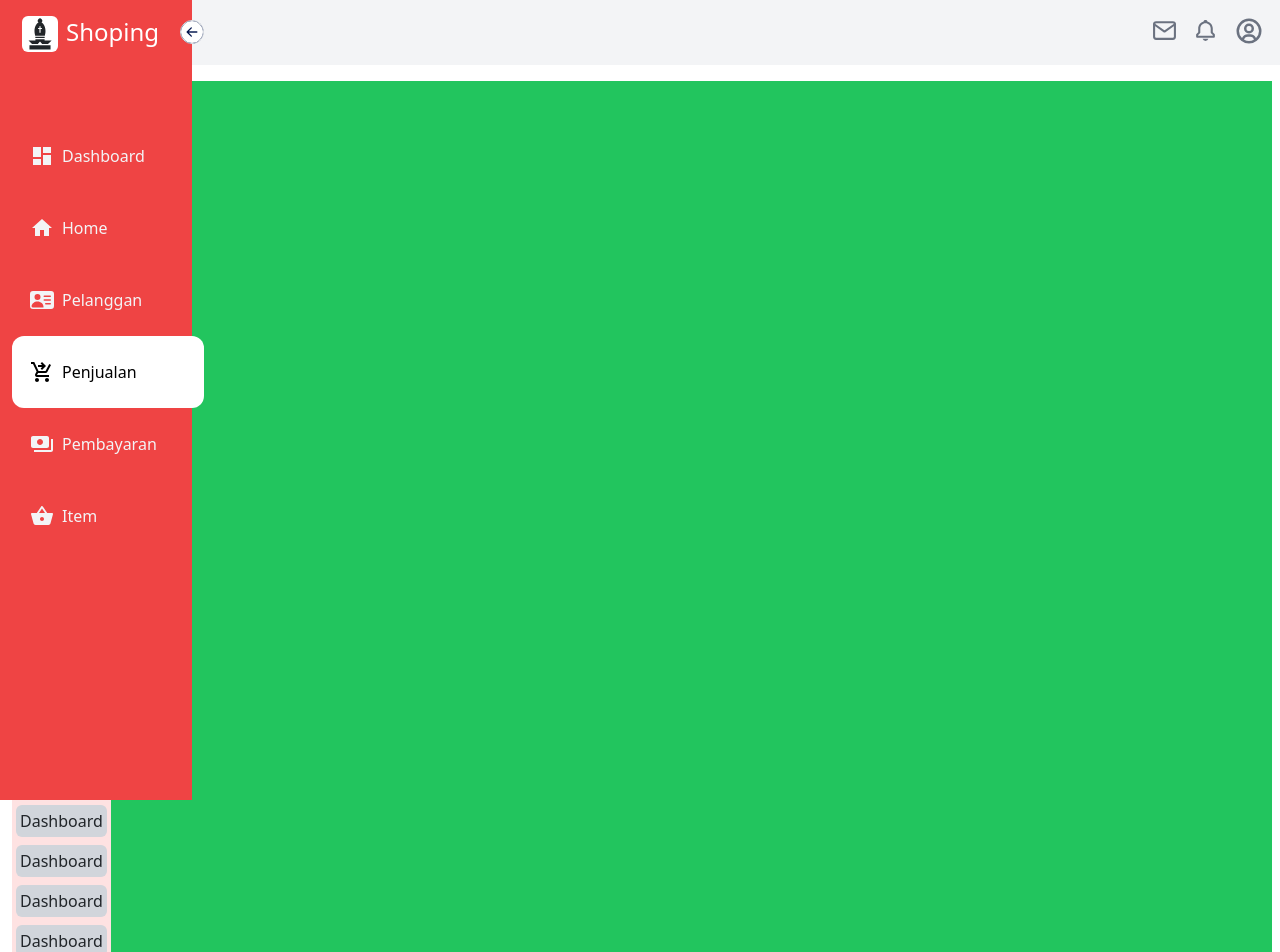
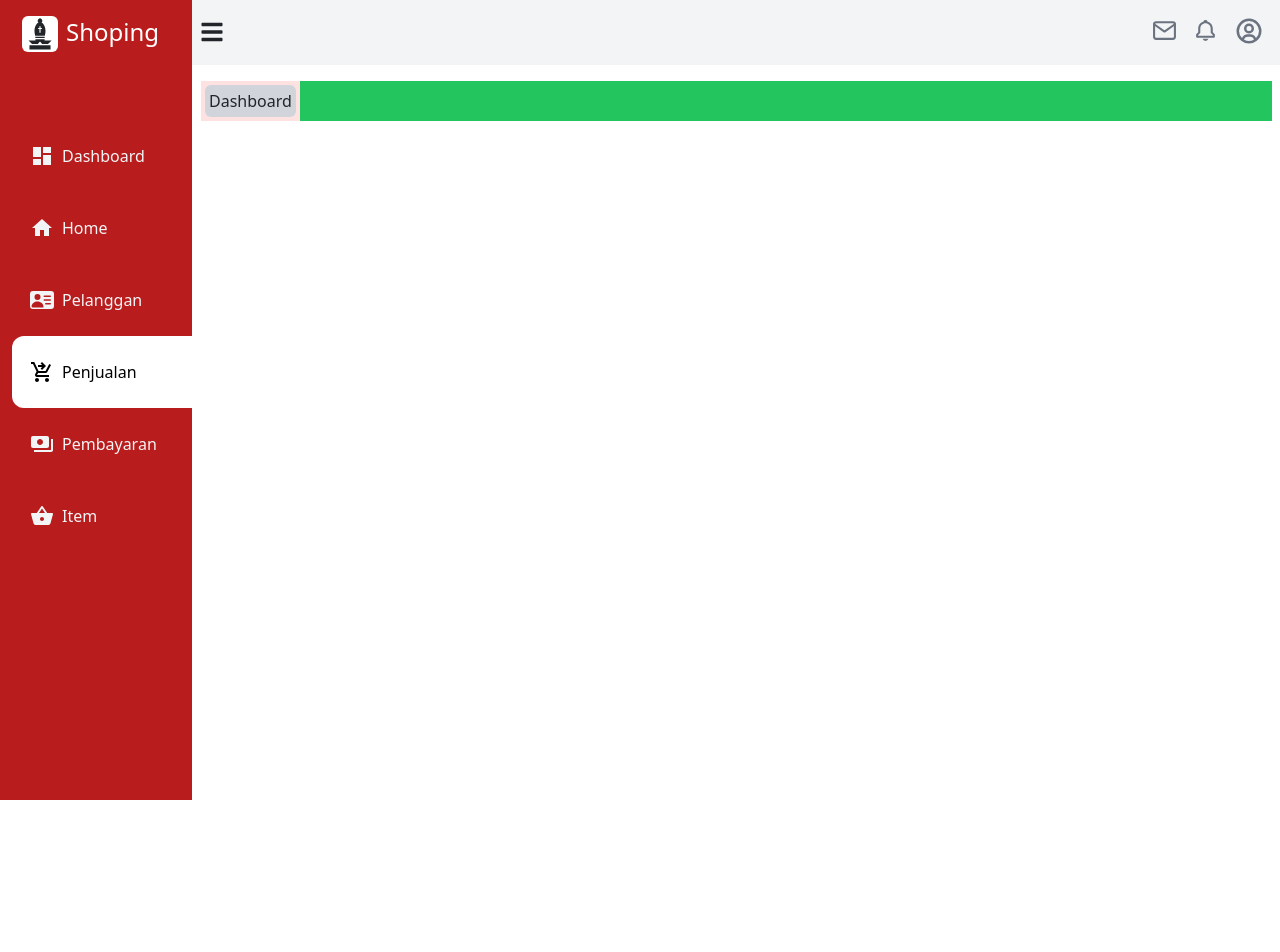
Before and after one commit to daaeng/penjualan, a React (Create React App) app: page /dpen in a window 1280 px wide. Shown: the top 952 px of the page. After the commit the page ends 800 px from the top, so only its background shows below. Built offline with nearby package versions, Linux system fonts and the light colour scheme.

Commit message:
sidebar_eror

```diff
--- a/src/App.css
+++ b/src/App.css
@@ -1,12 +1,18 @@
+:root{
+  --header-height: 3rem;
+  --nav-width: 65px;
+
+}
+
 *{
   margin: 0;
   padding: 0;
   text-decoration: none;
 }
 
-.container{
+/* .container{
   display: flex;
-}
+} */
 
 main{
   width: 100%;
@@ -71,19 +77,24 @@ nav{
   height: 100%;
   width: 100%;
   z-index: 1;
+
 }
 
 .space-toggle{
   padding-left: calc(var(--nav-width) + 1rem);
 }
 
-
+section{
+  position: relative;
+  width: 100%;
+}
 
 .active{
   background: white;
   color: black;
   text-decoration: none;
 }
+
 
 @media only screen and (max-width : 1920px) {
 
@@ -96,8 +107,6 @@ nav{
   }
 
   section{
-    position: relative;
     padding-left: calc(var(--nav-width) + 1rem);
-    height: 100%;
   }
 }
--- a/src/component/Dash/dash.js
+++ b/src/component/Dash/dash.js
@@ -7,7 +7,7 @@ import Search from './search';
 import {useNavigate} from 'react-router-dom'
 // import DataGrafGAB from '../chart/dataGrafGAB';
 
-function Dash() {
+function Dash(open) {
 
   const navigate = useNavigate()
 
@@ -18,7 +18,7 @@ function Dash() {
     <>
 
 
-      <div className='px-14 flex-1 pt-3 ml-20 mr-3 '>
+      <div className={`px-14 flex-1 pt-3 mr-3 ${ open ? "ml-48" : "ml-20" }`}>
 
         <Search/>
         <Box/>
--- a/src/component/Det_pen/detpenj.js
+++ b/src/component/Det_pen/detpenj.js
@@ -7,183 +7,7 @@ const Detpenj = () => {
 
     return(
         <>
-        <div className="flex flex-row bg-green-500 ml-1 ">
-            <div className=" bg-red-100 px-1 py-1 cursor-pointer">
-                <button
-                 onClick = {() => navigate ('/')}
-                 className='rounded-md items-center px-1 py-1 bg-gray-300'>
-                    Dashboard
-                </button>
-
-            </div>
-        </div>
-
-        <div className="flex flex-row bg-green-500 ml-1 ">
-            <div className=" bg-red-100 px-1 py-1 cursor-pointer">
-                <button
-                 onClick = {() => navigate ('/')}
-                 className='rounded-md items-center px-1 py-1 bg-gray-300'>
-                    Dashboard
-                </button>
-
-            </div>
-        </div>
-
-        <div className="flex flex-row bg-green-500 ml-1 ">
-            <div className=" bg-red-100 px-1 py-1 cursor-pointer">
-                <button
-                 onClick = {() => navigate ('/')}
-                 className='rounded-md items-center px-1 py-1 bg-gray-300'>
-                    Dashboard
-                </button>
-
-            </div>
-        </div>
-
-        <div className="flex flex-row bg-green-500 ml-1 ">
-            <div className=" bg-red-100 px-1 py-1 cursor-pointer">
-                <button
-                 onClick = {() => navigate ('/')}
-                 className='rounded-md items-center px-1 py-1 bg-gray-300'>
-                    Dashboard
-                </button>
-
-            </div>
-        </div>
-
-        <div className="flex flex-row bg-green-500 ml-1 ">
-            <div className=" bg-red-100 px-1 py-1 cursor-pointer">
-                <button
-                 onClick = {() => navigate ('/')}
-                 className='rounded-md items-center px-1 py-1 bg-gray-300'>
-                    Dashboard
-                </button>
-
-            </div>
-        </div>
-
-        <div className="flex flex-row bg-green-500 ml-1 ">
-            <div className=" bg-red-100 px-1 py-1 cursor-pointer">
-                <button
-                 onClick = {() => navigate ('/')}
-                 className='rounded-md items-center px-1 py-1 bg-gray-300'>
-                    Dashboard
-                </button>
-
-            </div>
-        </div>
-
-        <div className="flex flex-row bg-green-500 ml-1 ">
-            <div className=" bg-red-100 px-1 py-1 cursor-pointer">
-                <button
-                 onClick = {() => navigate ('/')}
-                 className='rounded-md items-center px-1 py-1 bg-gray-300'>
-                    Dashboard
-                </button>
-
-            </div>
-        </div>
-
-        <div className="flex flex-row bg-green-500 ml-1 ">
-            <div className=" bg-red-100 px-1 py-1 cursor-pointer">
-                <button
-                 onClick = {() => navigate ('/')}
-                 className='rounded-md items-center px-1 py-1 bg-gray-300'>
-                    Dashboard
-                </button>
-
-            </div>
-        </div>
-
-        <div className="flex flex-row bg-green-500 ml-1 ">
-            <div className=" bg-red-100 px-1 py-1 cursor-pointer">
-                <button
-                 onClick = {() => navigate ('/')}
-                 className='rounded-md items-center px-1 py-1 bg-gray-300'>
-                    Dashboard
-                </button>
-
-            </div>
-        </div>
-
-        <div className="flex flex-row bg-green-500 ml-1 ">
-            <div className=" bg-red-100 px-1 py-1 cursor-pointer">
-                <button
-                 onClick = {() => navigate ('/')}
-                 className='rounded-md items-center px-1 py-1 bg-gray-300'>
-                    Dashboard
-                </button>
-
-            </div>
-        </div>
-
-        <div className="flex flex-row bg-green-500 ml-1 ">
-            <div className=" bg-red-100 px-1 py-1 cursor-pointer">
-                <button
-                 onClick = {() => navigate ('/')}
-                 className='rounded-md items-center px-1 py-1 bg-gray-300'>
-                    Dashboard
-                </button>
-
-            </div>
-        </div>
-
-        <div className="flex flex-row bg-green-500 ml-1 ">
-            <div className=" bg-red-100 px-1 py-1 cursor-pointer">
-                <button
-                 onClick = {() => navigate ('/')}
-                 className='rounded-md items-center px-1 py-1 bg-gray-300'>
-                    Dashboard
-                </button>
-
-            </div>
-        </div>
-
-        <div className="flex flex-row bg-green-500 ml-1 ">
-            <div className=" bg-red-100 px-1 py-1 cursor-pointer">
-                <button
-                 onClick = {() => navigate ('/')}
-                 className='rounded-md items-center px-1 py-1 bg-gray-300'>
-                    Dashboard
-                </button>
-
-            </div>
-        </div>
-
-        <div className="flex flex-row bg-green-500 ml-1 ">
-            <div className=" bg-red-100 px-1 py-1 cursor-pointer">
-                <button
-                 onClick = {() => navigate ('/')}
-                 className='rounded-md items-center px-1 py-1 bg-gray-300'>
-                    Dashboard
-                </button>
-
-            </div>
-        </div>
-
-        <div className="flex flex-row bg-green-500 ml-1 ">
-            <div className=" bg-red-100 px-1 py-1 cursor-pointer">
-                <button
-                 onClick = {() => navigate ('/')}
-                 className='rounded-md items-center px-1 py-1 bg-gray-300'>
-                    Dashboard
-                </button>
-
-            </div>
-        </div>
-
-        <div className="flex flex-row bg-green-500 ml-1 ">
-            <div className=" bg-red-100 px-1 py-1 cursor-pointer">
-                <button
-                 onClick = {() => navigate ('/')}
-                 className='rounded-md items-center px-1 py-1 bg-gray-300'>
-                    Dashboard
-                </button>
-
-            </div>
-        </div>
-
-        <div className="flex flex-row bg-green-500 ml-1 ">
+        <div className="flex flex-row bg-green-500 ml-28 ">
             <div className=" bg-red-100 px-1 py-1 cursor-pointer">
                 <button
                  onClick = {() => navigate ('/')}
@@ -195,77 +19,6 @@ const Detpenj = () => {
         </div>
 
 
-        <div className="flex flex-row bg-green-500 ml-1 ">
-            <div className=" bg-red-100 px-1 py-1 cursor-pointer">
-                <button
-                 onClick = {() => navigate ('/')}
-                 className='rounded-md items-center px-1 py-1 bg-gray-300'>
-                    Dashboard
-                </button>
-
-            </div>
-        </div>
-
-        <div className="flex flex-row bg-green-500 ml-1 ">
-            <div className=" bg-red-100 px-1 py-1 cursor-pointer">
-                <button
-                 onClick = {() => navigate ('/')}
-                 className='rounded-md items-center px-1 py-1 bg-gray-300'>
-                    Dashboard
-                </button>
-
-            </div>
-        </div>
-        <div className="flex flex-row bg-green-500 ml-1 ">
-            <div className=" bg-red-100 px-1 py-1 cursor-pointer">
-                <button
-                 onClick = {() => navigate ('/')}
-                 className='rounded-md items-center px-1 py-1 bg-gray-300'>
-                    Dashboard
-                </button>
-
-            </div>
-        </div>
-        <div className="flex flex-row bg-green-500 ml-1 ">
-            <div className=" bg-red-100 px-1 py-1 cursor-pointer">
-                <button
-                 onClick = {() => navigate ('/')}
-                 className='rounded-md items-center px-1 py-1 bg-gray-300'>
-                    Dashboard
-                </button>
-
-            </div>
-        </div>
-        <div className="flex flex-row bg-green-500 ml-1 ">
-            <div className=" bg-red-100 px-1 py-1 cursor-pointer">
-                <button
-                 onClick = {() => navigate ('/')}
-                 className='rounded-md items-center px-1 py-1 bg-gray-300'>
-                    Dashboard
-                </button>
-
-            </div>
-        </div>
-        <div className="flex flex-row bg-green-500 ml-1 ">
-            <div className=" bg-red-100 px-1 py-1 cursor-pointer">
-                <button
-                 onClick = {() => navigate ('/')}
-                 className='rounded-md items-center px-1 py-1 bg-gray-300'>
-                    Dashboard
-                </button>
-
-            </div>
-        </div>
-        <div className="flex flex-row bg-green-500 ml-1 ">
-            <div className=" bg-red-100 px-1 py-1 cursor-pointer">
-                <button
-                 onClick = {() => navigate ('/')}
-                 className='rounded-md items-center px-1 py-1 bg-gray-300'>
-                    Dashboard
-                </button>
-
-            </div>
-        </div>
 
         </>
     )
--- a/src/component/Sidebar/index.js
+++ b/src/component/Sidebar/index.js
@@ -1,16 +1,18 @@
-import { useState } from 'react'
+import { Children, useState } from 'react'
 // import Logo from '../../assets/logo.png'
 //import { BiIdCard } from 'react-icons/bi'
-import { MdDashboard, MdHome, MdShoppingCartCheckout, MdPayments, MdShoppingBasket } from 'react-icons/md'
-import {BsArrowLeftCircleFill, BsFillPersonVcardFill} from 'react-icons/bs'
+import {MdDashboard, MdHome, MdShoppingCartCheckout, MdPayments, MdShoppingBasket } from 'react-icons/md'
+import {BsFillPersonVcardFill} from 'react-icons/bs'
 import {GiChessBishop} from 'react-icons/gi'
+import {FaBars} from 'react-icons/fa'
 //import { BsBasket2 } from 'react-icons/bs'
 import {NavLink, useNavigate} from 'react-router-dom'
 
-function Sidebar() {
+function Sidebar({Children}) {
 
     const navigate = useNavigate()
     const [open, setOpen] =  useState(true);
+    const geser = () => setOpen(!open);
 
     const menu = [
         {name:'Dashboard', icon: <MdDashboard/>, path:'/'},
@@ -24,15 +26,15 @@ function Sidebar() {
 
   return (
     <>
-        <nav className = {`bg-red-500 h-screen p-2 pt-10 duration-300 ${open ? 'w-48' : 'w-20'} `}>
+        <nav className = {`bg-red-700 h-screen p-2 pt-10 duration-300 ${open ? 'w-48' : 'w-20'} `}>
 
             <div className='py-2 px-2'>
 
-                <BsArrowLeftCircleFill
-                    className={`text-white bg-dark-purple text-2xl rounded-full
-                    absolute -right-3 top-5 border border-dark-purple cursor-pointer ${!open && 'rotate-180'}` }
-                    onClick={()=> setOpen(!open)}/>
-
+                <FaBars
+                    className={` text-2xl
+                    absolute -right-8 top-5 cursor-pointer duration-75 ${!open && 'rotate-90'}` }
+                    onClick={geser}/>
+                    {/* onClick={()=> setOpen(!open)}     */}
 
                 <div className='inline-flex ml-1.5 mb-16'>
 
@@ -50,7 +52,9 @@ function Sidebar() {
                                 key = {index}
                                 to={val.path}
                                 activeclassName='active'
-                                className={`cursor-pointer no-underline flex flex-row duration-300 ${!open && 'active' }items-center text-gray-100 hover:bg-light-white hover:text-black rounded-xl  px-2.5 py-4 -ml-1 -mr-7`} >
+                                className={`cursor-pointer no-underline flex flex-row duration-300
+                                ${!open && 'active' }items-center text-gray-100 overflow-y-visible
+                                hover:bg-light-white hover:text-black rounded-xl px-2.5 py-4 -ml-1 -mr-7`} >
 
 
                                         <div className={`ml-2 text-2xl `}>{val.icon}</div>
@@ -65,6 +69,7 @@ function Sidebar() {
 
             </div>
 
+            <main>{Children}</main>
         </nav>
     </>
   )
--- a/src/page/Dashboard.js
+++ b/src/page/Dashboard.js
@@ -20,10 +20,6 @@ function Dashboard() {
 
             <Dash/>
 
-          <div className="container">
-
-
-          </div>
         </section>
 
         {/* <section className="w-24 ">
--- a/src/page/Dpenjualan.js
+++ b/src/page/Dpenjualan.js
@@ -8,12 +8,12 @@ function Dpenjualan (){
     return(
 
         <>
+            <Sidebar/>
+            <Header/>
+
             <div className=" bg-white" >
 
-                <Sidebar/>
-
                 <section className='flex-1 '>
-                <Header/>
                     <div className=" pt-2 mt-2 px-2">
 
                         <Detpenj/>
```
